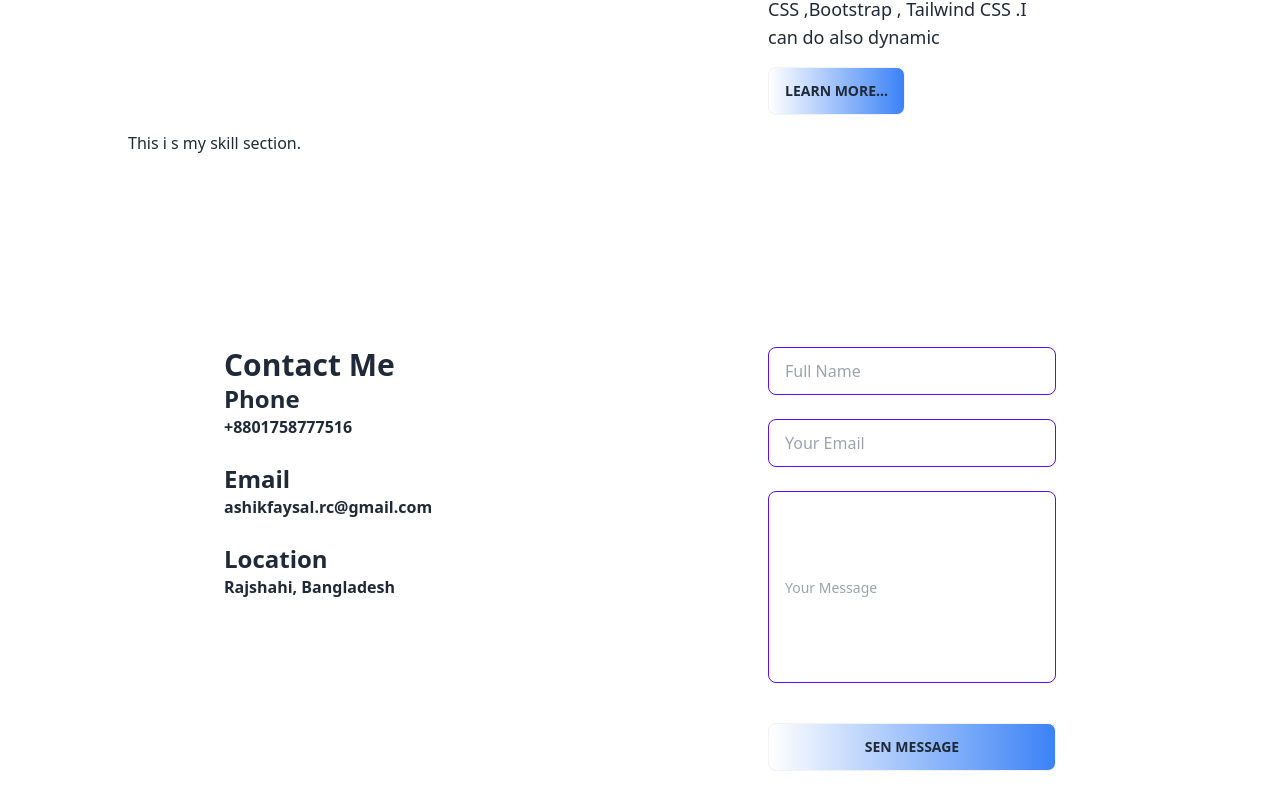
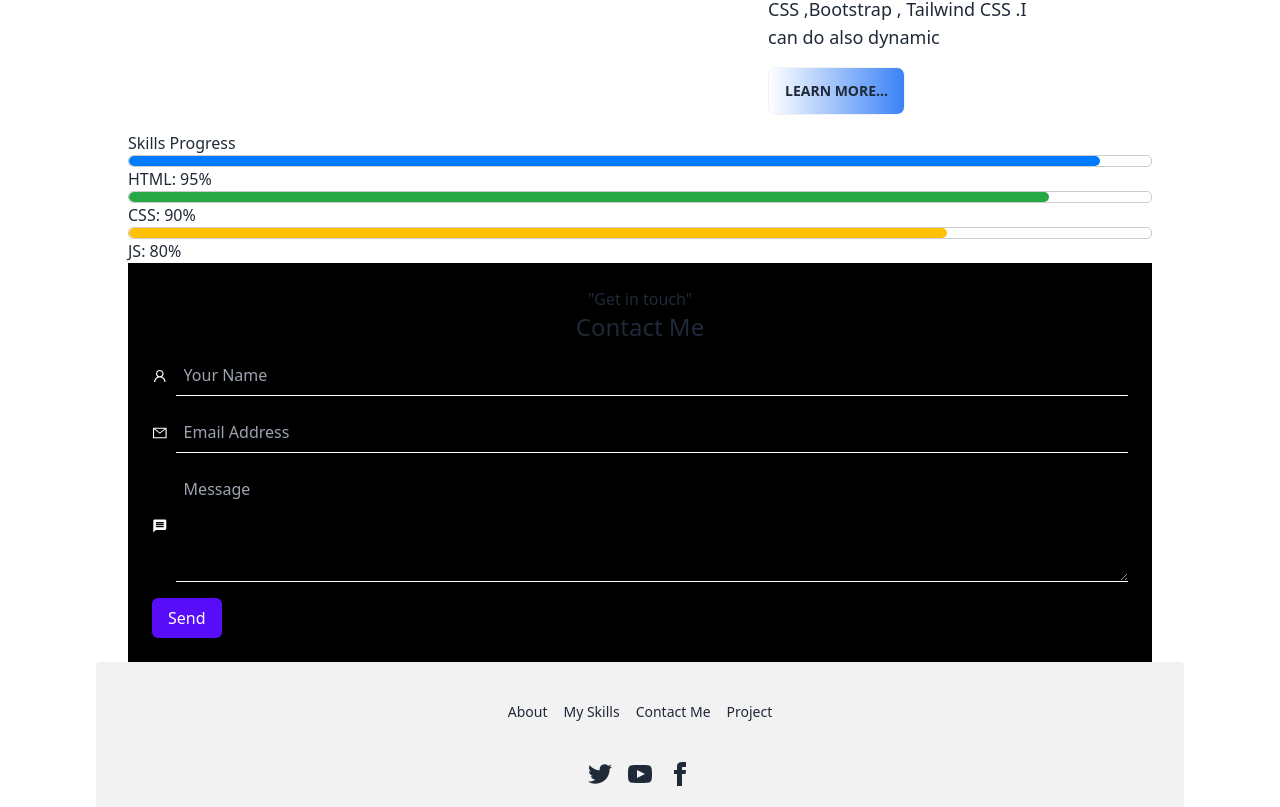
Before and after one commit to Ashik-Faysal/ashik-faysal-portfolio, a React (Vite) app: page / in a window 1280 px wide. Shown: the part 1473-2280 px from the top of the page. Built offline with nearby package versions, Linux system fonts and the light colour scheme.

Commit message:
added contact me with email

```diff
--- a/package.json
+++ b/package.json
@@ -10,12 +10,15 @@
     "preview": "vite preview"
   },
   "dependencies": {
+    "@emailjs/browser": "^3.11.0",
     "localforage": "^1.10.0",
     "match-sorter": "^6.3.1",
     "react": "^18.2.0",
     "react-dom": "^18.2.0",
+    "react-icons": "^4.11.0",
     "react-router-dom": "^6.14.1",
-    "sort-by": "^1.2.0"
+    "sort-by": "^1.2.0",
+    "sweetalert2": "^11.7.27"
   },
   "devDependencies": {
     "@types/react": "^18.0.37",
--- a/src/components/ContactMe.jsx
+++ b/src/components/ContactMe.jsx
@@ -1,44 +1,105 @@
-import React from "react";
+import { AiOutlineUser, AiOutlineMail } from "react-icons/ai";
+import { MdMessage } from "react-icons/md";
+import React, { useEffect, useRef } from "react";
+import emailjs from "@emailjs/browser";
+import Swal from "sweetalert2";
 
-const ContactMe = () => {
+export const ContactMe = () => {
+  const form = useRef();
+    const hiddenSubmitButton = useRef();
+
+    useEffect(() => {
+      const handleKeyPress = (event) => {
+        if (event.key === "Enter" && !event.shiftKey) {
+          event.preventDefault();
+          hiddenSubmitButton.current.click(); // Trigger form submission
+        }
+      };
+
+      document.addEventListener("keydown", handleKeyPress);
+
+      return () => {
+        document.removeEventListener("keydown", handleKeyPress);
+      };
+    }, []);
+
+  const sendEmail = (e) => {
+    e.preventDefault();
+
+    emailjs
+      .sendForm(
+        "service_redx5eh",
+        "template_kp5om1f",
+        form.current,
+        "gpkZCEPYfcM9yn15X"
+      )
+      .then(
+        (result) => {
+          // console.log(result.text);
+          if (result.text === "OK") {
+            Swal.fire({
+              position: "center",
+              icon: "success",
+              title: "Your mail has been sent successfully. Thanks ❤",
+              showConfirmButton: false,
+              timer: 1500,
+            });
+            form.current.reset();
+          }
+        },
+        (error) => {
+          console.log(error.text);
+        }
+      );
+  };
+
   return (
-    <div className="grid md:grid-cols-2 gap-16 my-24">
-      <div className="md:p-24 font-bold">
-        <h2 className="text-3xl">Contact Me</h2>
-        <div className="flex flex-col gap-6">
-          <div>
-            <h4 className="text-2xl font-bold">Phone</h4>
-            <p>+8801758777516</p>
+    <div className="bg-black p-6 ">
+      <div data-aos="zoom-out-down" className="text-center mb-3 ">
+        <h2 className="">
+          <>"Get in touch"</>
+        </h2>
+        <h2 className="text-2xl green">Contact Me</h2>
       </div>
-          <div>
-            <h4 className="text-2xl font-bold">Email</h4>
-            <p>ashikfaysal.rc@gmail.com</p>
-          </div>
-          <div>
-            <h4 className="text-2xl font-bold">Location</h4>
-            <p>Rajshahi, Bangladesh</p>
-          </div>
-        </div>
-      </div>
-      <div className="md:p-24 flex flex-col gap-6">
+      <form ref={form} onSubmit={sendEmail}>
+        <div className="flex items-center mb-4">
+          <AiOutlineUser className="text-white mr-2" />
           <input
             type="text"
-          placeholder="Full Name"
-          className="input input-bordered input-primary w-full max-w-xs"
+            name="user_name"
+            className="bg-black text-white p-2 border-b w-full border-white focus:outline-none focus:border-gray-500"
+            placeholder="Your Name"
+            required
           />
+        </div>
+        <div className="flex items-center mb-4">
+          <AiOutlineMail className="text-white mr-2" />
           <input
             type="email"
-          placeholder="Your Email"
-          className="input input-bordered input-primary w-full max-w-xs"
+            name="user_email"
+            className="bg-black text-white p-2 border-b w-full border-white focus:outline-none focus:border-gray-500"
+            placeholder="Email Address"
+            required
           />
-        <input
-          className="textarea w-full max-w-xs h-48 textarea-primary block"
-          placeholder="Your Message"
+        </div>
+        <div className="flex items-center mb-4">
+          <MdMessage className="text-white mr-2" />
+          <textarea
+            className="bg-black text-white p-2 border-b w-full border-white focus:outline-none focus:border-gray-500"
+            placeholder="Message"
+            name="message"
+            rows="4"
+            required
           />
-        <button className="my-4 w-full max-w-xs bg-gradient-to-r from-base-100 to-blue-500 hover:from-pink-500 hover:to-yellow-500 btn">
-          Sen Message
+        </div>
+        <button
+          className="bg-primary text-white px-4 py-2 rounded-md hover:bg-primary-dark"
+          type="submit"
+          ref={hiddenSubmitButton} // Hidden submit button
+        >
+          Send
         </button>
-      </div>
+      </form>
     </div>
   );
 };
--- /dev/null
+++ b/src/components/DynamicProgressBar .jsx
@@ -0,0 +1,69 @@
+import React from "react";
+
+const DynamicProgressBar = ({ htmlProgress, cssProgress, jsProgress }) => {
+  return (
+    <div>
+      {/* HTML Progress bar */}
+      <div
+        style={{
+          width: "100%",
+          border: "1px solid #ccc",
+          borderRadius: "5px", // Adding rounded corners
+          overflow: "hidden", // Hiding overflow to keep rounded corners intact
+        }}
+      >
+        <div
+          style={{
+            width: `${htmlProgress}%`,
+            backgroundColor: "#007bff",
+            height: "10px",
+            borderRadius: "5px", // Adding rounded corners to the progress bar
+          }}
+        />
+      </div>
+      <span>HTML: {htmlProgress}%</span>
+
+      {/* CSS Progress bar */}
+      <div
+        style={{
+          width: "100%",
+          border: "1px solid #ccc",
+          borderRadius: "5px", // Adding rounded corners
+          overflow: "hidden", // Hiding overflow to keep rounded corners intact
+        }}
+      >
+        <div
+          style={{
+            width: `${cssProgress}%`,
+            backgroundColor: "#28a745",
+            height: "10px",
+            borderRadius: "5px", // Adding rounded corners to the progress bar
+          }}
+        />
+      </div>
+      <span>CSS: {cssProgress}%</span>
+
+      {/* JS Progress bar */}
+      <div
+        style={{
+          width: "100%",
+          border: "1px solid #ccc",
+          borderRadius: "5px", // Adding rounded corners
+          overflow: "hidden", // Hiding overflow to keep rounded corners intact
+        }}
+      >
+        <div
+          style={{
+            width: `${jsProgress}%`,
+            backgroundColor: "#ffc107",
+            height: "10px",
+            borderRadius: "5px", // Adding rounded corners to the progress bar
+          }}
+        />
+      </div>
+      <span>JS: {jsProgress}%</span>
+    </div>
+  );
+};
+
+export default DynamicProgressBar;
--- a/src/components/MySkills.jsx
+++ b/src/components/MySkills.jsx
@@ -1,11 +1,13 @@
-import React from 'react';
+import DynamicProgressBar from "./DynamicProgressBar ";
+
 
 const MySkills = () => {
-    return (
-        <div>
-            <h1>This i s my skill section.</h1>
-        </div>
-    );
+  return (
+    <div>
+      <h1>Skills Progress</h1>
+      <DynamicProgressBar htmlProgress={95} cssProgress={90} jsProgress={80} />
+    </div>
+  );
 };
 
 export default MySkills;
```
Also changed, not shown: 1 other file (tests, documents, lock files or other folders). Lines whose indentation alone changed are shown as unchanged.
